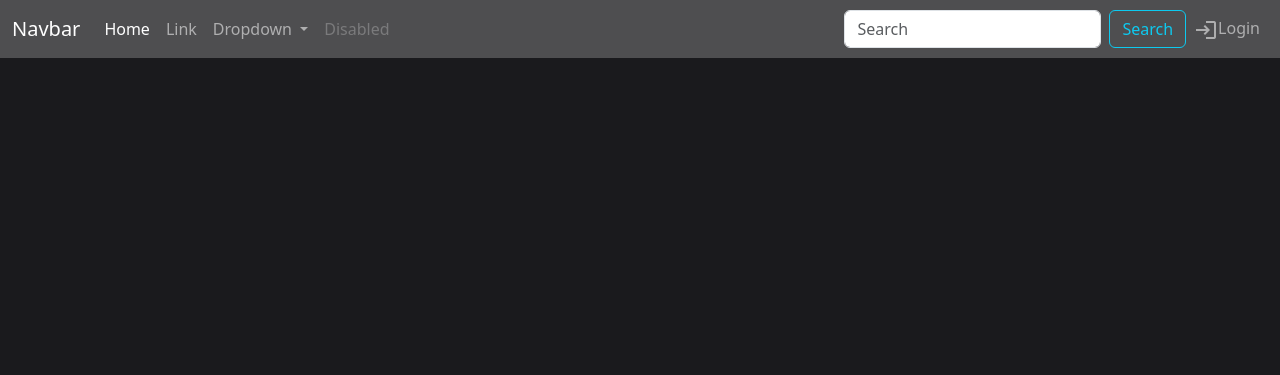
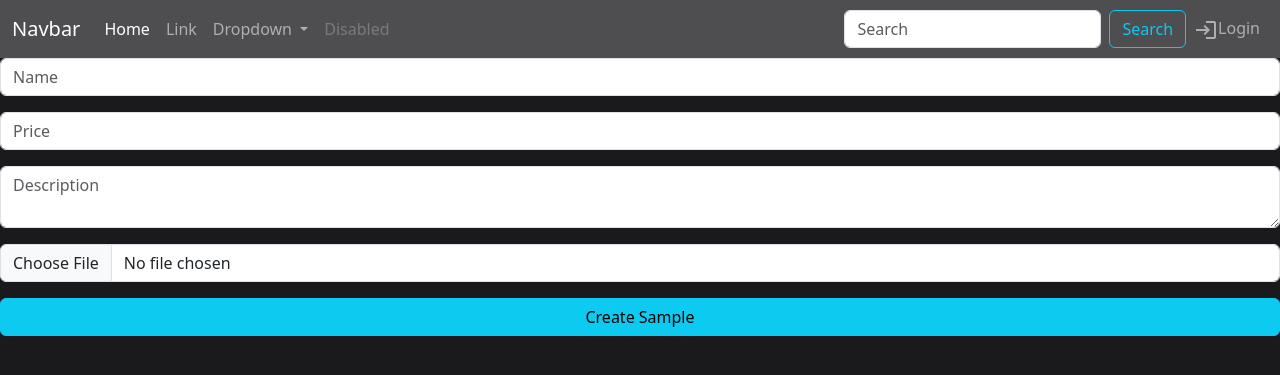
Before and after one commit to elliotpk/d0018e, a Flask app: template templates/admin.html in a window 1280 px wide. Shown: the top 375 px of the page. Run offline with Flask 2, Linux system fonts and the light colour scheme; the template is opened without the code that fills it: most values are stand-ins (such as "Sample title", 1, 10 or a date in 2020); form fields are guessed from the names that the template uses; parts of the project's set-up code (start-up, migrations or seed data) failed here and were passed over; some libraries are stand-ins or nearby versions.

Commit message:
Added admin, but gets error with return

```diff
--- a/app.py
+++ b/app.py
@@ -1,4 +1,4 @@
-from flask import Flask, render_template, redirect, url_for, flash
+from flask import Flask, render_template, redirect, url_for, flash ,request
 from flask_bcrypt import Bcrypt
 from flask_login import (
     UserMixin,
@@ -33,13 +33,42 @@ def account():
     else:
         return redirect(url_for('admin'))
 
-@app.route('/admin/')
+@app.route('/admin/', methods=("GET", "POST"))
 @login_required
 def admin():
     if(current_user.user_type != 'A'):
         flash("Unauthorized access", "danger")
         return redirect(url_for('home'))
-    return render_template("admin.html")
+    form = addItem_form()
+    if form.validate_on_submit():
+        try:
+            name = form.name.data
+            image = form.image.data
+            price = form.price.data
+            description = form.description.data
+            attid="hej"
+            createItems(name,image,price,description,attid)
+        except Exception as e:
+            flash(e)
+    return render_template("admin.html", form=form)
+
+@app.route('/admin/addItem/', methods=("GET","POST"))
+@login_required
+def addItem():
+    if(current_user.user_type != 'A'):
+        flash("Unauthorized access", "danger")
+        return redirect(url_for('home'))
+    form = addItem_form()
+    if form.validate_on_submit():
+        try:
+            name = form.name
+            image = form.image
+            price = form.price
+            description = form.description
+            createItems(name,image,price,description)
+        except Exception as e:
+            flash(e)
+    return render_template("admin.html", form=form)
 
 @app.route('/login/', methods=("GET", "POST"))
 def login():
@@ -85,5 +114,6 @@ def logout():
 def load_user(user_id):
     return get_user(user_id)
 
+
 if __name__=='__main__':
     app.run()
--- a/templates/admin.html
+++ b/templates/admin.html
@@ -1,6 +1,32 @@
 {% extends "index.html" %} {% block title %}Admin Page{% endblock %} {% block
 content %}
 
-<!-- Put the content for the <body> here -->
+<body>
+    <form action="{{url_for('admin')}}" method="post" class="card-body">
+        {{ form.csrf_token }}
+        <div class="form-group mb-3">
+            {{ form.name(class_="form-control",placeholder="Name")}}
+        </div>
+        <div class="form-group mb-3">
+            {{ form.price(class_="form-control",placeholder="Price")}}
+        </div>
+        <div class="form-group mb-3">
+            {{ form.description(class_="form-control",placeholder="Description")}}
+        </div>
+        <div class="form-group mb-3">
+            {{ form.image(class_="form-control")}}
+        </div>
+        <div class="d-grid gap-2">
+            <button
+                    type="submit"
+                    class="btn btn-block btn-primary mb-3 btn-info"
+                    name="Create"
+            >Create
+                {{ btn_action }}
+            </button>
+        </div>
+    </form>
+
+</body>
 
 {% endblock %}
```
Also changed, not shown: db.py (+7 -0 lines), forms.py (+13 -0 lines), templates/login.html (indentation only).
